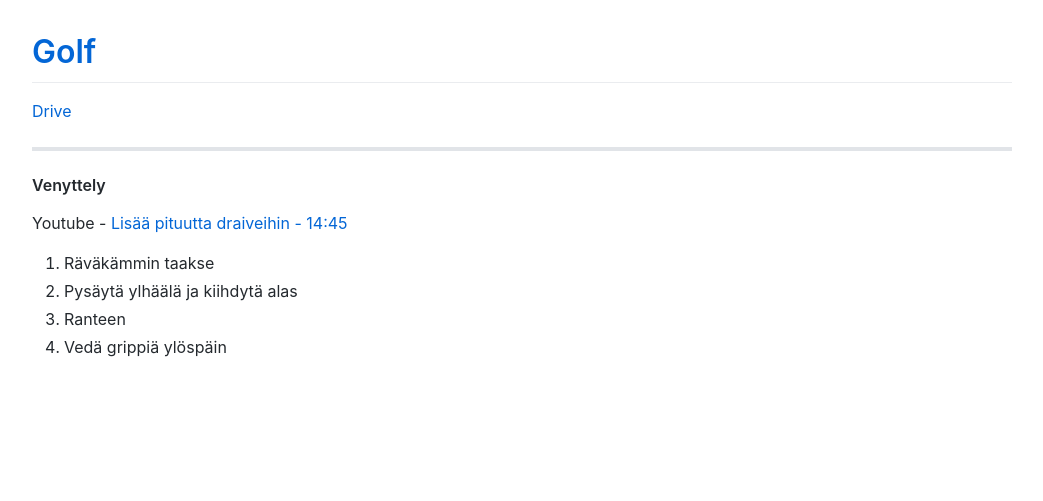
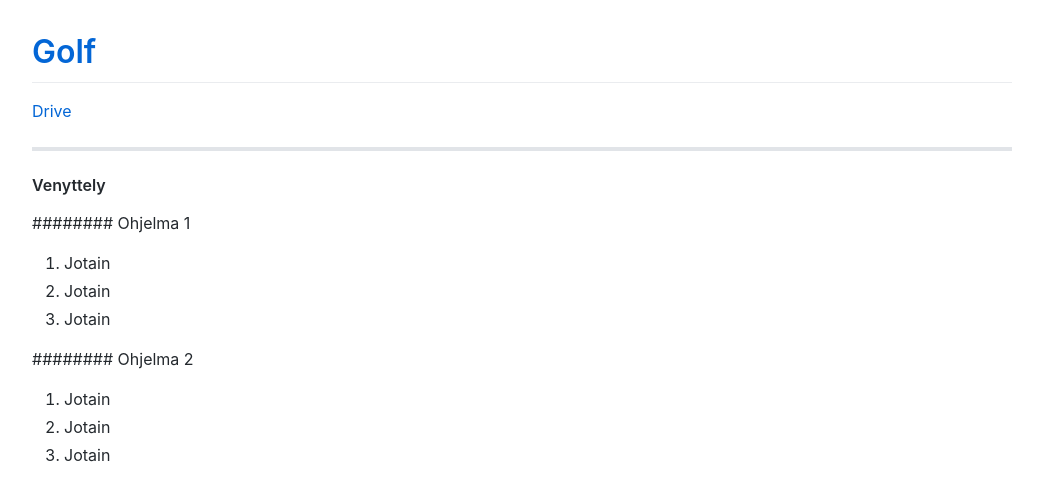
Before and after one commit to haapio/haapio.github.io, a Jekyll site: the page built from index.md, in a window 1280 px wide. Shown: the top 501 px of the page, without its empty margins (118-1161 px from the left). Built offline with Jekyll 4.4.1, drawn with Linux system fonts in a browser that asks for light colours; comment, search, counter and statistics services are not loaded.

Commit message:
Update index.md

```diff
--- a/index.md
+++ b/index.md
@@ -7,8 +7,15 @@ layout: default
 ---
 
 #### Venyttely
-Youtube - [Lisää pituutta draiveihin - 14:45](https://www.youtube.com/watch?v=lCz5lVhGB9A)
-1.  Räväkämmin taakse
-2.  Pysäytä ylhäälä ja kiihdytä alas
-3.  Ranteen
-4.  Vedä grippiä ylöspäin
+
+######## Ohjelma 1
+
+1.  Jotain
+2.  Jotain
+3.  Jotain
+
+######## Ohjelma 2
+
+1.  Jotain
+2.  Jotain
+3.  Jotain
```
